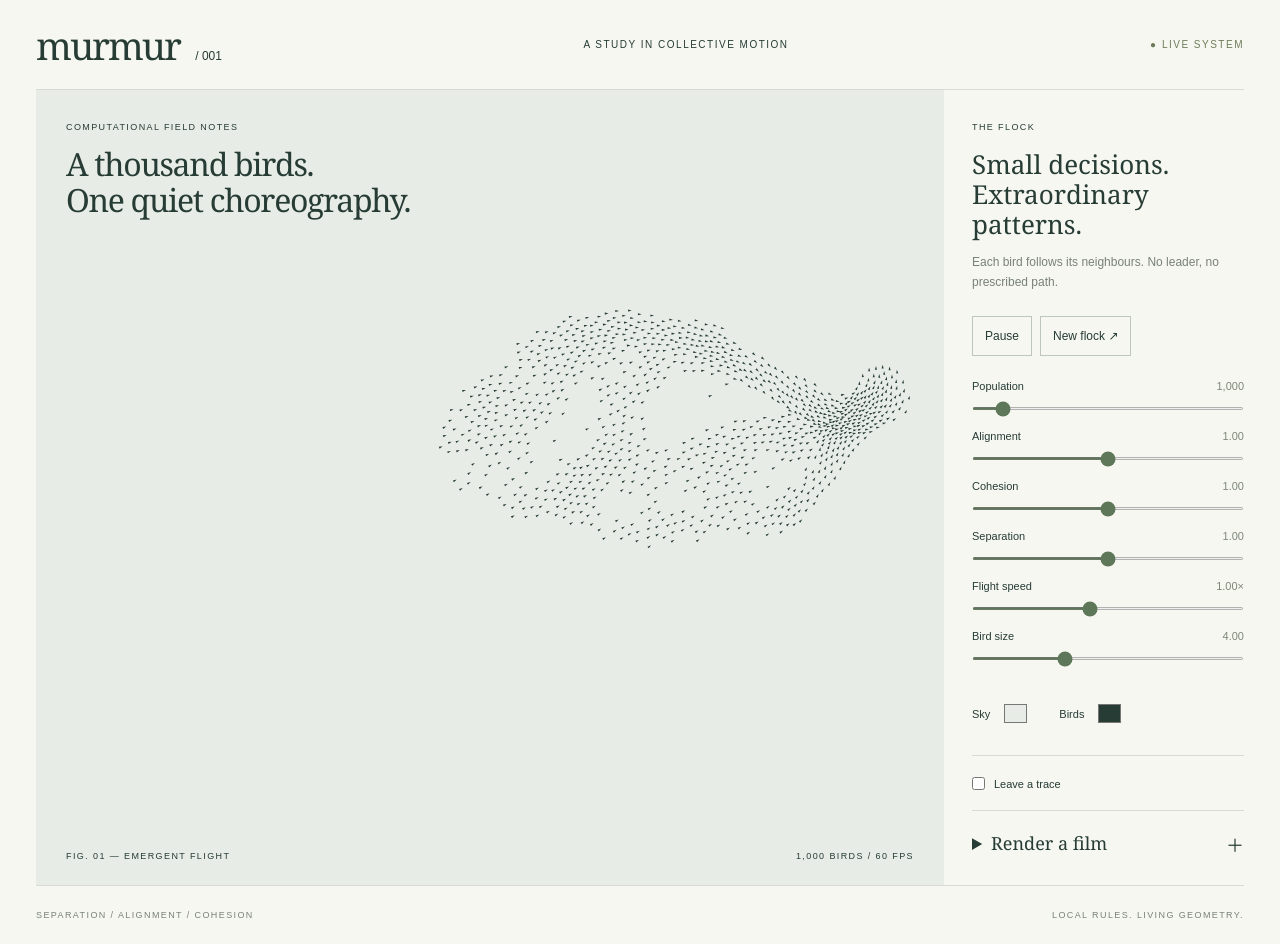
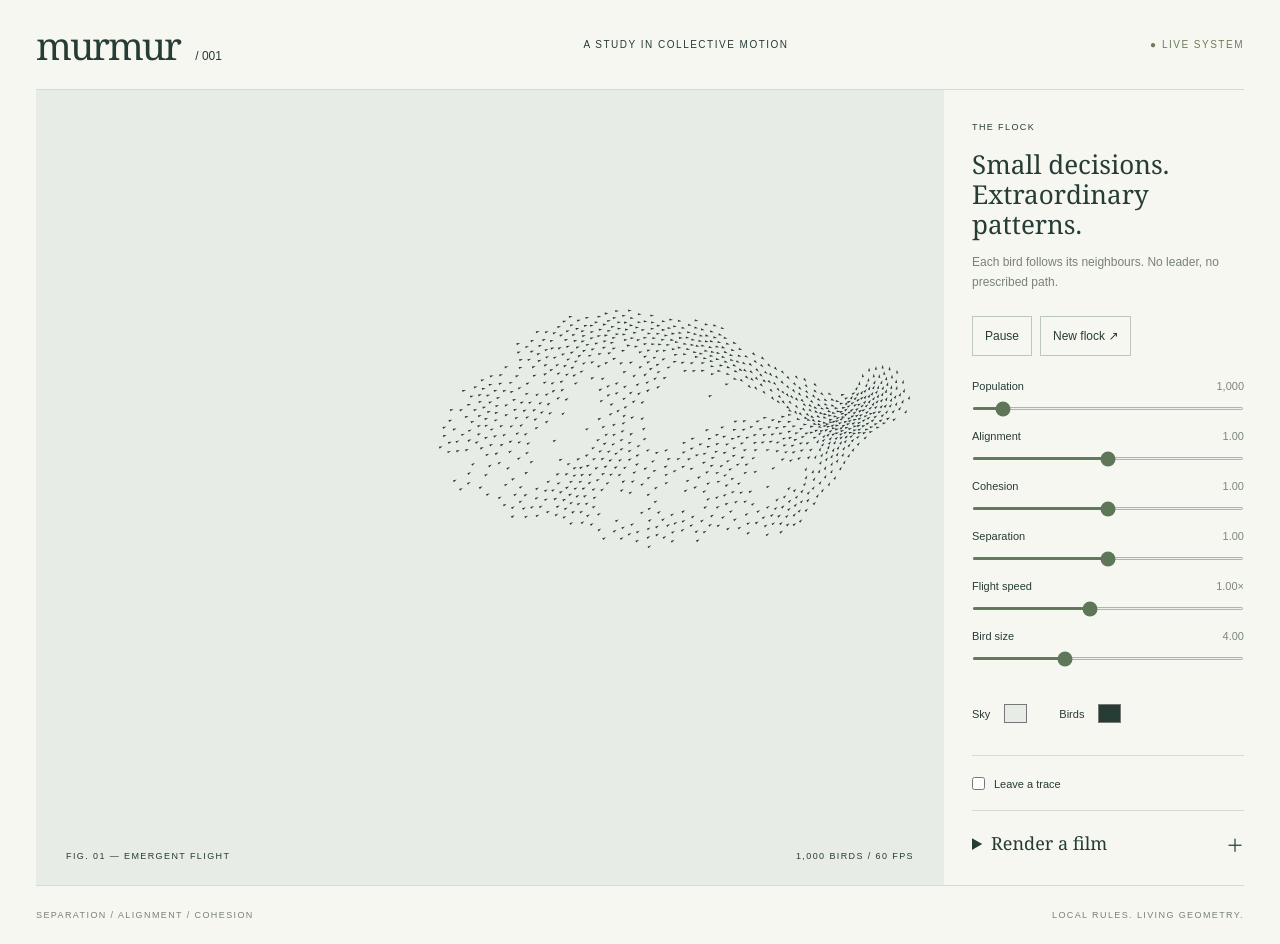
Before and after one commit to morishuz/murmur, a website built with Vite: page index.html in a window 1280 px wide. Built offline with nearby package versions, Linux system fonts and the light colour scheme.

Commit message:
Remove headings above flocking artwork

```diff
--- a/index.html
+++ b/index.html
@@ -1,6 +1,6 @@
 <!doctype html><html lang="en"><head><meta charset="UTF-8"><meta name="viewport" content="width=device-width,initial-scale=1"><title>Murmur — flocking studies</title></head><body>
 <header><a class="brand" href="./">murmur<span> / 001</span></a><span>A STUDY IN COLLECTIVE MOTION</span><span class="live">● LIVE SYSTEM</span></header>
-<main><section class="art"><div class="title"><div class="eyebrow">COMPUTATIONAL FIELD NOTES</div><h1>A thousand birds.<br>One quiet choreography.</h1></div><canvas aria-label="Live flocking simulation"></canvas><div class="caption"><span>FIG. 01 — EMERGENT FLIGHT</span><span id="metrics">1,000 BIRDS</span></div></section>
+<main><section class="art"><canvas aria-label="Live flocking simulation"></canvas><div class="caption"><span>FIG. 01 — EMERGENT FLIGHT</span><span id="metrics">1,000 BIRDS</span></div></section>
 <aside><div class="eyebrow">THE FLOCK</div><p class="intro">Small decisions.<br>Extraordinary patterns.</p><p class="description">Each bird follows its neighbours. No leader, no prescribed path.</p>
 <div class="actions"><button id="pause">Pause</button><button id="reset">New flock ↗</button></div>
 <label>Population <output id="count-value">1,000</output><input id="count" type="range" min="100" max="10000" step="100" value="1000"></label>
```
